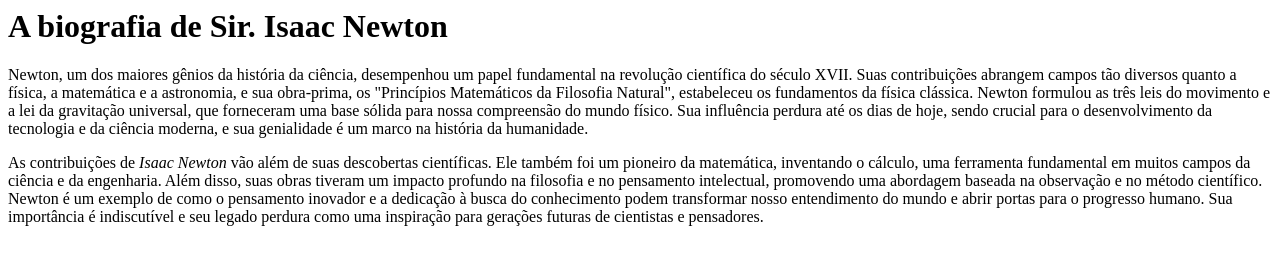
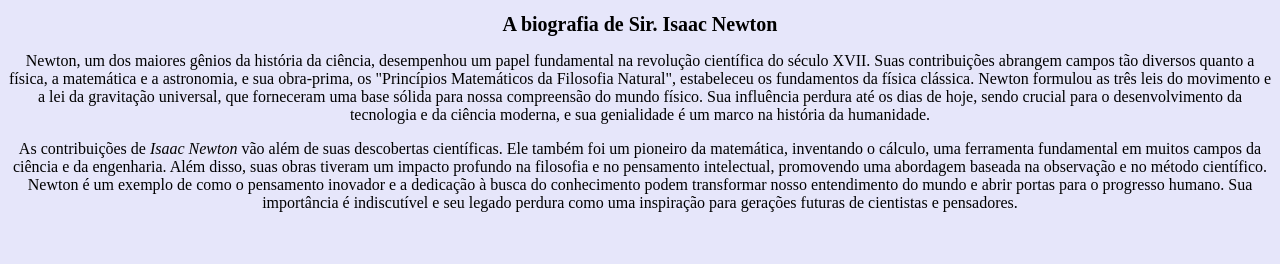
Before and after one commit to ProfAlexandrePC/isaac-newton, a plain HTML site: page index.html in a window 1280 px wide. Drawn offline with Linux system fonts and the light colour scheme.

Commit message:
criando arquivo style

```diff
--- a/index.html
+++ b/index.html
@@ -1,3 +1,12 @@
+<!DOCTYPE html>
+<html lang="pt-br">
+    <head>
+        <meta charset="UTF-8">
+        <title>Isaac Newton</title>
+        <link rel="stylesheet" href="style.css">
+    </head>
+
+<body>
 <h1><strong>A biografia de Sir. Isaac Newton</strong></h1>
 
 <p> Newton, um dos maiores gênios da história da ciência, desempenhou um papel fundamental na revolução
@@ -15,3 +24,5 @@ abordagem baseada na observação e no método científico. Newton é um exemplo
 e a dedicação à busca do conhecimento podem transformar nosso entendimento do mundo e abrir portas para o
 progresso humano. Sua importância é indiscutível e seu legado perdura como uma inspiração para gerações
 futuras de cientistas e pensadores.</p>
+</body>
+</html>
--- /dev/null
+++ b/style.css
@@ -0,0 +1,12 @@
+body{
+    background: #E6E6FA;
+}
+
+h1{
+    text-align: center;
+    font-size: 20px;
+}
+
+p{
+    text-align: center;
+}
```
